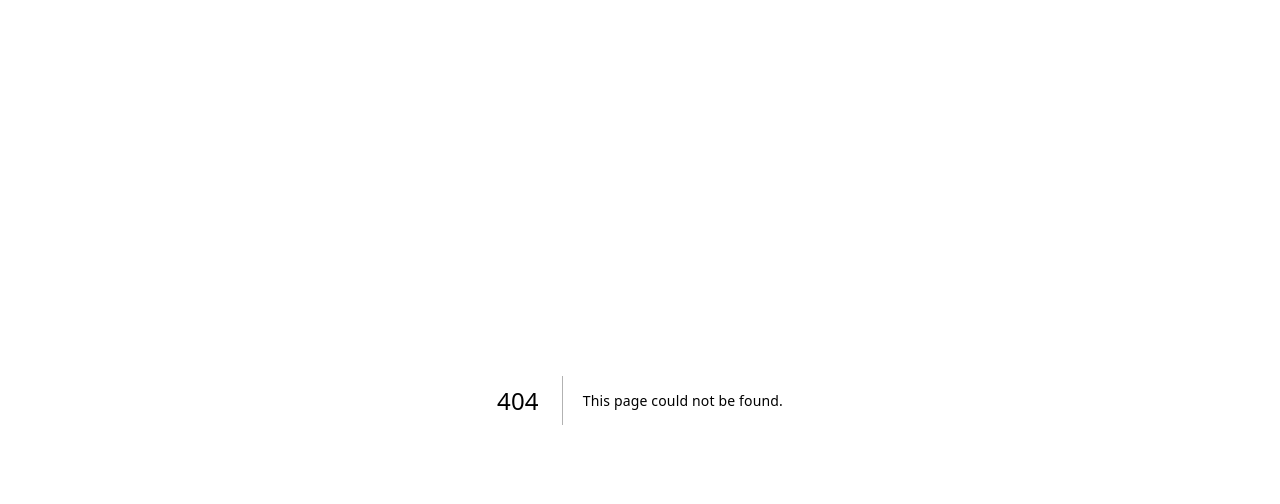
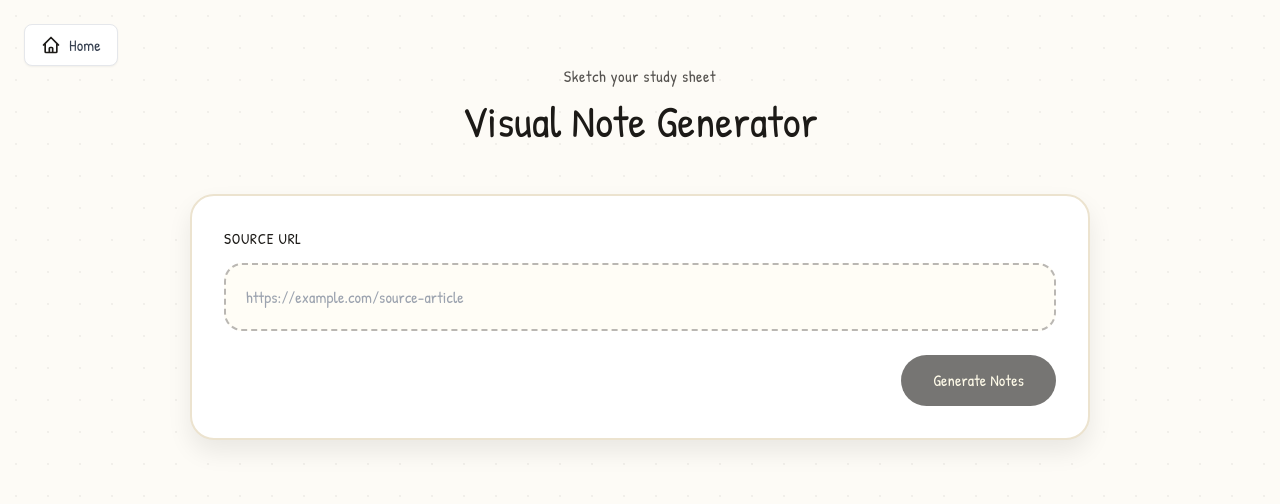
Before and after one commit to skrishnan22/vizumi, a Next.js app: page /new in a window 1280 px wide. Before the commit this address had no page. Shown: the top 504 px of the page. Built offline with nearby package versions, Linux system fonts and the light colour scheme.

Commit message:
final integration with list

```diff
--- /dev/null
+++ b/src/app/new/page.tsx
@@ -0,0 +1,11 @@
+'use client';
+
+import { useMemo } from 'react';
+import { NoteGenerator } from '@/components/NoteGenerator';
+
+export default function NewNotePage() {
+  // Generate noteId once on mount
+  const noteId = useMemo(() => crypto.randomUUID(), []);
+
+  return <NoteGenerator noteId={noteId} />;
+}
--- a/src/app/page.tsx
+++ b/src/app/page.tsx
@@ -1,9 +1,47 @@
-import { NoteGenerator } from '@/components/NoteGenerator';
+'use client';
+
+import Link from 'next/link';
+import { NotesList } from '@/components/NotesList';
 
 export default function Home() {
   return (
-    <main className="min-h-screen bg-white">
-      <NoteGenerator />
+    <main className="min-h-screen bg-gradient-to-br from-gray-50 via-blue-50 to-purple-50">
+      <div className="max-w-5xl mx-auto px-6 py-12">
+        {/* Header */}
+        <div className="mb-10 text-center">
+          <div className="inline-flex items-center justify-center w-16 h-16 bg-gradient-to-br from-blue-500 to-purple-600 rounded-2xl mb-4 shadow-lg">
+            <svg className="w-9 h-9 text-white" fill="none" stroke="currentColor" viewBox="0 0 24 24">
+              <path strokeLinecap="round" strokeLinejoin="round" strokeWidth={2} d="M9 12h6m-6 4h6m2 5H7a2 2 0 01-2-2V5a2 2 0 012-2h5.586a1 1 0 01.707.293l5.414 5.414a1 1 0 01.293.707V19a2 2 0 01-2 2z" />
+            </svg>
+          </div>
+          <h1 className="text-4xl font-bold text-gray-900 mb-3 bg-gradient-to-r from-gray-900 to-gray-700 bg-clip-text text-transparent">
+            Visual Notes
+          </h1>
+          <p className="text-lg text-gray-600 max-w-2xl mx-auto mb-6">
+            Transform any article into an interactive visual study board with AI-powered diagrams
+          </p>
+
+          {/* Create New Note Button */}
+          <Link
+            href="/new"
+            className="inline-flex items-center gap-2 px-8 py-4 bg-gradient-to-r from-blue-600 to-purple-600 text-white text-lg font-semibold rounded-xl hover:from-blue-700 hover:to-purple-700 transition-all shadow-md hover:shadow-lg"
+          >
+            <svg className="w-6 h-6" fill="none" stroke="currentColor" viewBox="0 0 24 24">
+              <path strokeLinecap="round" strokeLinejoin="round" strokeWidth={2} d="M12 6v6m0 0v6m0-6h6m-6 0H6" />
+            </svg>
+            Create New Note
+          </Link>
+        </div>
+
+        {/* Notes List */}
+        <div>
+          <div className="flex items-center justify-between mb-6">
+            <h2 className="text-xl font-semibold text-gray-800">Your Notes</h2>
+            <div className="h-px flex-1 bg-gradient-to-r from-gray-300 to-transparent ml-4"></div>
+          </div>
+          <NotesList />
+        </div>
+      </div>
     </main>
   );
 }
--- a/src/components/NoteGenerator.tsx
+++ b/src/components/NoteGenerator.tsx
@@ -8,19 +8,20 @@ import { NoteBoard } from './NoteBoard';
 import styles from './NoteGenerator.module.css';
 import { syncBlocksToYDoc } from '@/lib/yjs/actions';
 import { useNoteStore } from '@/store/noteStore';
+import { createNoteMetadata } from '@/lib/db/actions';
+import Link from 'next/link';
 
 type NoteGeneratorProps = {
-    initialUrl?: string;
+    noteId: string;
 };
 
-export function NoteGenerator({ initialUrl = '' }: NoteGeneratorProps) {
+export function NoteGenerator({ noteId }: NoteGeneratorProps) {
     const { object, submit, isLoading, error } = useObject({
         api: '/api/generate',
         schema: LLMNoteSchema,
     });
 
-    const [url, setUrl] = useState(initialUrl);
-    const [noteId] = useState(() => crypto.randomUUID());
+    const [url, setUrl] = useState('');
     const setNoteId = useNoteStore((state) => state.setNoteId);
 
     // Set noteId in store once on mount
@@ -80,8 +81,52 @@ export function NoteGenerator({ initialUrl = '' }: NoteGeneratorProps) {
         }
     }, [isLoading]);
 
+    // Handle generation with metadata saving
+    const handleGenerate = async () => {
+        if (!url.trim()) return;
+
+        try {
+            // 1. Fetch metadata
+            const metadataRes = await fetch('/api/url-metadata', {
+                method: 'POST',
+                headers: { 'Content-Type': 'application/json' },
+                body: JSON.stringify({ url })
+            });
+
+            if (metadataRes.ok) {
+                const { title, ogImage } = await metadataRes.json();
+
+                // 2. Save to metadata index
+                await createNoteMetadata({
+                    noteId,
+                    url,
+                    title,
+                    ogImage
+                });
+            }
+        } catch (error) {
+            console.error('Error saving metadata:', error);
+        }
+
+        // 3. Start generation
+        submit({ url });
+    };
+
     return (
         <section className={styles.wrapper}>
+            {/* Home button */}
+            <div className="absolute top-6 left-6 z-10">
+                <Link
+                    href="/"
+                    className="inline-flex items-center gap-2 px-4 py-2 bg-white border border-gray-200 rounded-lg hover:bg-gray-50 hover:border-gray-300 transition-colors shadow-sm"
+                >
+                    <svg className="w-5 h-5" fill="none" stroke="currentColor" viewBox="0 0 24 24">
+                        <path strokeLinecap="round" strokeLinejoin="round" strokeWidth={2} d="M3 12l2-2m0 0l7-7 7 7M5 10v10a1 1 0 001 1h3m10-11l2 2m-2-2v10a1 1 0 01-1 1h-3m-6 0a1 1 0 001-1v-4a1 1 0 011-1h2a1 1 0 011 1v4a1 1 0 001 1m-6 0h6" />
+                    </svg>
+                    <span className="font-medium text-gray-700">Home</span>
+                </Link>
+            </div>
+
             <header className={styles.intro}>
                 <p className={styles.introSubtitle}>Sketch your study sheet</p>
                 <h1 className={styles.introTitle}>Visual Note Generator</h1>
@@ -100,7 +145,7 @@ export function NoteGenerator({ initialUrl = '' }: NoteGeneratorProps) {
                 <div className={styles.actions}>
                     <button
                         type="button"
-                        onClick={() => submit({ url })}
+                        onClick={handleGenerate}
                         disabled={isLoading || !url.trim()}
                         className={styles.button}
                     >
--- /dev/null
+++ b/src/components/NotePageContent.tsx
@@ -0,0 +1,44 @@
+'use client';
+
+import { NoteBoard } from './NoteBoard';
+import { useNoteDoc } from '@/hooks/useNoteDoc';
+import Link from 'next/link';
+
+type NotePageContentProps = {
+  noteId: string;
+};
+
+export function NotePageContent({ noteId }: NotePageContentProps) {
+  const { isLoading } = useNoteDoc(noteId);
+
+  if (isLoading) {
+    return (
+      <main className="min-h-screen bg-white flex items-center justify-center">
+        <div className="text-center">
+          <div className="w-12 h-12 border-4 border-gray-300 border-t-blue-600 rounded-full animate-spin mx-auto mb-4"></div>
+          <p className="text-gray-600">Loading...</p>
+        </div>
+      </main>
+    );
+  }
+
+
+  return (
+    <main className="min-h-screen bg-white">
+      {/* Home button */}
+      <div className="absolute top-6 left-6 z-10">
+        <Link
+          href="/"
+          className="inline-flex items-center gap-2 px-4 py-2 bg-white border border-gray-200 rounded-lg hover:bg-gray-50 hover:border-gray-300 transition-colors shadow-sm"
+        >
+          <svg className="w-5 h-5" fill="none" stroke="currentColor" viewBox="0 0 24 24">
+            <path strokeLinecap="round" strokeLinejoin="round" strokeWidth={2} d="M3 12l2-2m0 0l7-7 7 7M5 10v10a1 1 0 001 1h3m10-11l2 2m-2-2v10a1 1 0 01-1 1h-3m-6 0a1 1 0 001-1v-4a1 1 0 011-1h2a1 1 0 011 1v4a1 1 0 001 1m-6 0h6" />
+          </svg>
+          <span className="font-medium text-gray-700">Home</span>
+        </Link>
+      </div>
+
+      <NoteBoard noteId={noteId} />
+    </main>
+  );
+}
```
